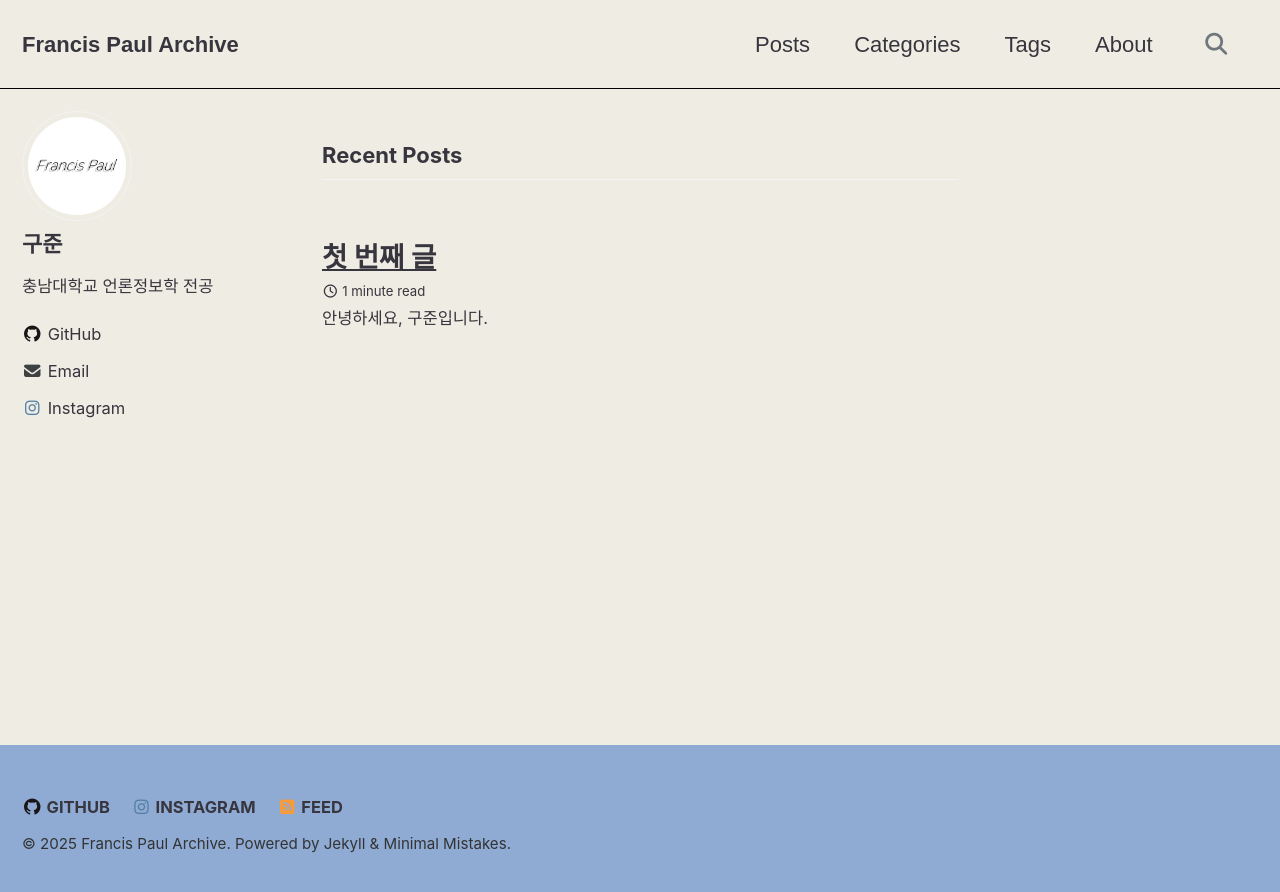
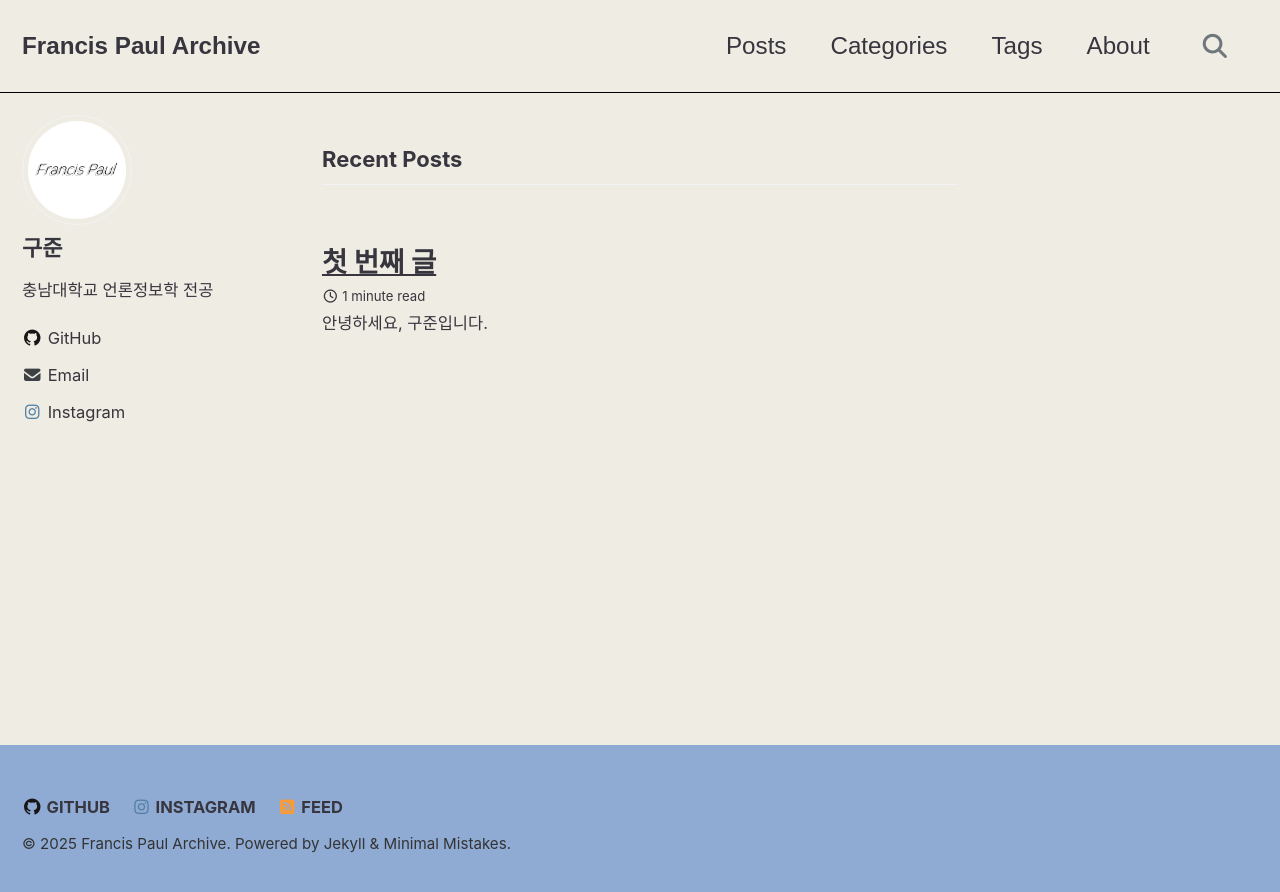
Before and after one commit to Francis-Paul-0109/Francis-Paul-0109.github.io, a Jekyll site: the page built from index.html, in a window 1280 px wide. Shown: the top 892 px of the page. Built offline with Jekyll 4.4.1, drawn with Linux system fonts in a browser that asks for light colours; cached includes are drawn as plain includes; some web fonts are replaced; the list of posts is cut into pages by our own code.

Commit message:
Update _dark.scss

```diff
--- a/_sass/minimal-mistakes/skins/_dark.scss
+++ b/_sass/minimal-mistakes/skins/_dark.scss
@@ -121,3 +121,9 @@ body h6 {
 .masthead .fab {
   font-family: "Font Awesome 5 Free" !important;
 }
+/* masthead 전체 글씨 크기 조절 */
+.masthead a,
+.masthead nav,
+.masthead .site-title {
+  font-size: 1.1rem !important;  // 원하는 크기로 조절
+}
```
